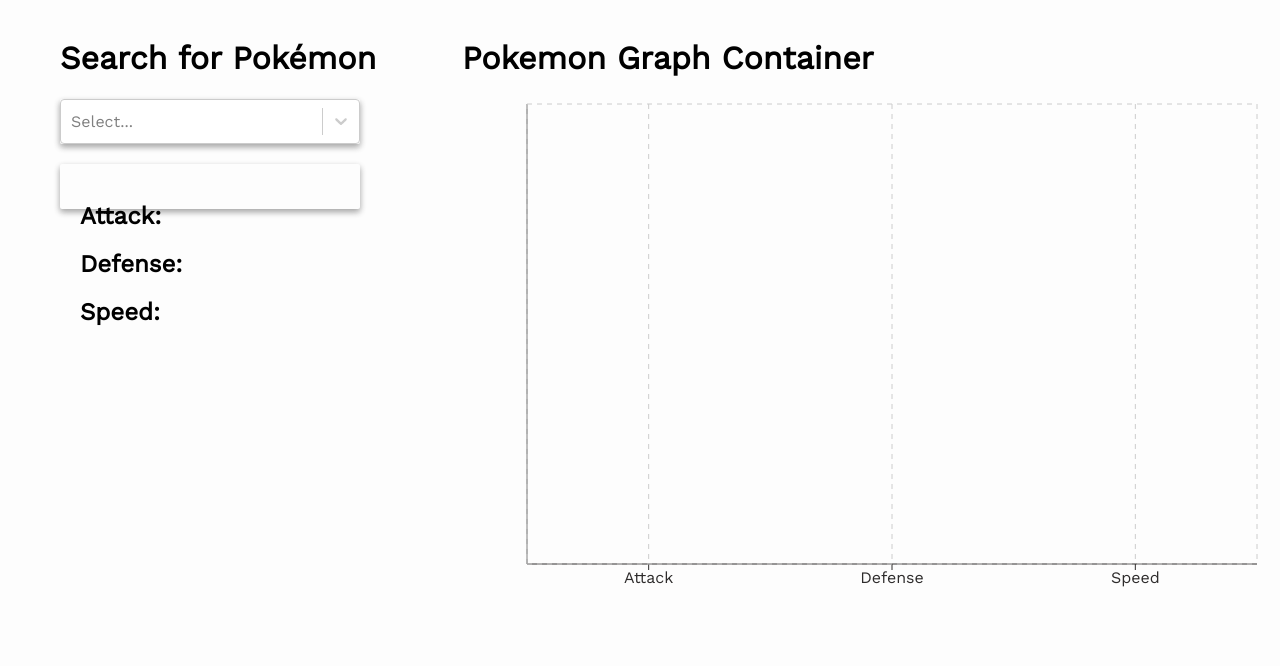
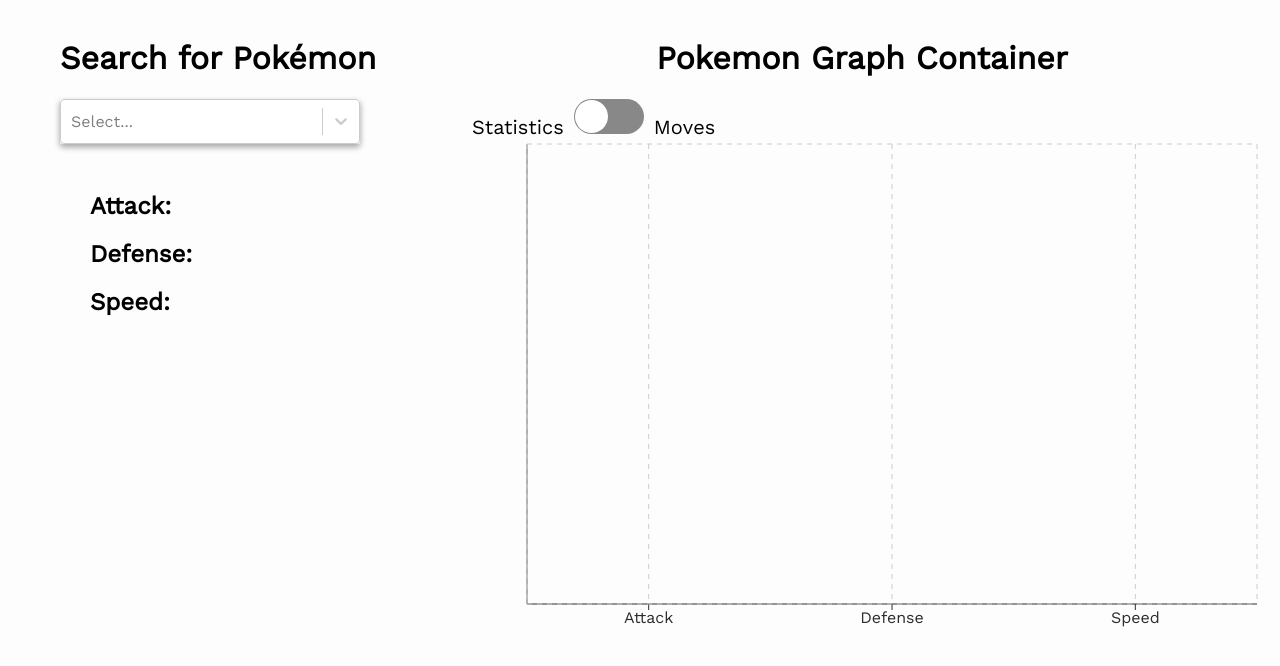
Before and after one commit to rgrace9/adkgroup-pokemon-react-app-eee98fca97e6, a React app: page / in a window 1280 px wide. Shown: the top 666 px of the page. Built offline with nearby package versions, Linux system fonts and the light colour scheme; no server answers.

Commit message:
Add toggle to graph

```diff
--- a/package.json
+++ b/package.json
@@ -39,6 +39,7 @@
     "react-dom": "^16.2.0",
     "react-redux": "^5.0.6",
     "react-select": "^2.4.1",
+    "react-switch": "^4.1.0",
     "recharts": "^1.5.0",
     "redux": "^3.7.2",
     "sass-loader": "^6.0.6",
--- a/src/containers/InfoBox.js
+++ b/src/containers/InfoBox.js
@@ -10,7 +10,7 @@
     let attack = `Attack: ${this.props.attack}`;
     let defense = `Defense: ${this.props.defense}`;
     return (
-      <div className="info-box">
+      <div className="column">
         <div className={this.props.pokemonType}>
           <img src={this.props.image} alt={this.props.pokemon.name} />
           <div className="pokemon-info">
--- a/src/containers/PokemonGraph.js
+++ b/src/containers/PokemonGraph.js
@@ -1,5 +1,5 @@
 import React, { Component } from "react";
-
+import Switch from "react-switch";
 import {
   BarChart,
   Bar,
@@ -7,6 +7,7 @@
   YAxis,
   Tooltip,
   Legend,
+  Cell,
   CartesianGrid
 } from "recharts";
 
@@ -15,18 +16,62 @@
 class PokemonGraph extends Component {
   constructor(props) {
     super(props);
-    this.state = {};
+    this.state = {
+      checked: false
+    };
+    this.handleChange = this.handleChange.bind(this);
   }
+  handleChange(checked) {
+    this.setState({ checked });
+  }
+  render() {
+    let statistics = [
+      { name: "Attack", value: this.props.attack },
+      { name: "Defense", value: this.props.defense },
+      { name: "Speed", value: this.props.speed }
+    ];
 
-  render() {
-    const data = [
-      { name: "Attack", stat: this.props.attack },
-      { name: "Defense", stat: this.props.defense },
-      { name: "Speed", stat: this.props.speed }
+    let moves = [
+      { name: "Special Attack", value: this.props.specialAttack },
+      { name: "Special Defense", value: this.props.specialDefense },
+      { name: "Hit Points", value: this.props.hitPoints }
     ];
+
+    // let cellColor;
+    // let barColors = data.map((name, value) => {
+    //   if (value >= 50) {
+    //     cellColor = "#cc0000";
+    //   } else if (value < 50 && value >= 20) {
+    //     cellColor = "#FFFF00";
+    //   } else if (value < 20) {
+    //     cellColor = "#808080";
+    //   }
+    // });
+    var data;
+    if (this.state.checked === false) {
+      data = statistics;
+    } else if (this.state.checked === true) {
+      data = moves;
+    }
+
     return (
       <div>
-        <h1>Pokemon Graph Container</h1>
+        <h1 className="graph-heading">Pokemon Graph Container</h1>
+        <div className="toggle-container">
+          <label className="pokemon-graph">
+            <span className="toggle">Statistics</span>
+            <Switch
+              onChange={this.handleChange}
+              checked={this.state.checked}
+              checkedIcon={false}
+              uncheckedIcon={false}
+              height={35}
+              width={70}
+              className="toggle-container"
+            />
+            <span className="toggle">Moves</span>
+          </label>
+        </div>
         <BarChart
           className="pokemon-graph"
           width={800}
@@ -37,7 +82,7 @@
           <YAxis />
           <Tooltip />
           <CartesianGrid stroke="#ccc" strokeDasharray="5 5" />
-          <Bar type="monotone" dataKey="stat" fill="#2E2C2C" barSize={100} />
+          <Bar dataKey="value" barSize={100} fill={"#808080"} />
         </BarChart>
       </div>
     );
--- a/src/containers/SearchContainer.js
+++ b/src/containers/SearchContainer.js
@@ -16,6 +16,9 @@
       defense: "",
       attack: "",
       speed: "",
+      specialAttack: "",
+      specialDefense: "",
+      hitPoints: "",
       selectedOption: null,
       pokemonResults: []
     };
@@ -70,7 +73,10 @@
           pokemonType: pokemonInfo.types[0].type.name,
           defense: pokemonInfo.stats[3].base_stat,
           attack: pokemonInfo.stats[4].base_stat,
-          speed: pokemonInfo.stats[0].base_stat
+          speed: pokemonInfo.stats[0].base_stat,
+          specialAttack: pokemonInfo.stats[2].base_stat,
+          specialDefense: pokemonInfo.stats[1].base_stat,
+          hitPoints: pokemonInfo.stats[5].base_stat
         });
       })
       .catch(error => console.log(`Error in fetch: ${error.message}`));
@@ -104,6 +110,7 @@
           </form>
           <div>
             <InfoBox
+              className="info-box"
               pokemon={this.state.search}
               image={this.state.image}
               pokemonType={this.state.pokemonType}
@@ -119,6 +126,9 @@
             attack={this.state.attack}
             defense={this.state.defense}
             speed={this.state.speed}
+            specialAttack={this.state.specialAttack}
+            specialDefense={this.state.specialDefense}
+            hitPoints={this.state.hitPoints}
           />
         </div>
       </div>
--- a/src/scss/main.scss
+++ b/src/scss/main.scss
@@ -13,9 +13,16 @@
     float: left;
     flex: 30%;
     padding: 10px;
+  }
+
+  .toggle {
+    font-size: 20px;
+    padding: 10px;
+    text-align: center;
+  }
+  .toggle-container {
     align-items: center;
   }
-
   .pokemon-graph {
     align-items: center;
     font-family: "Work Sans", sans-serif;
@@ -24,6 +31,10 @@
   /* Clear floats after the columns */
   .row {
     display: flex;
+  }
+
+  .graph-heading {
+    text-align: center;
   }
 
   .search-bar {
```
Also changed, not shown: 1 other file (tests, documents, lock files or other folders).
